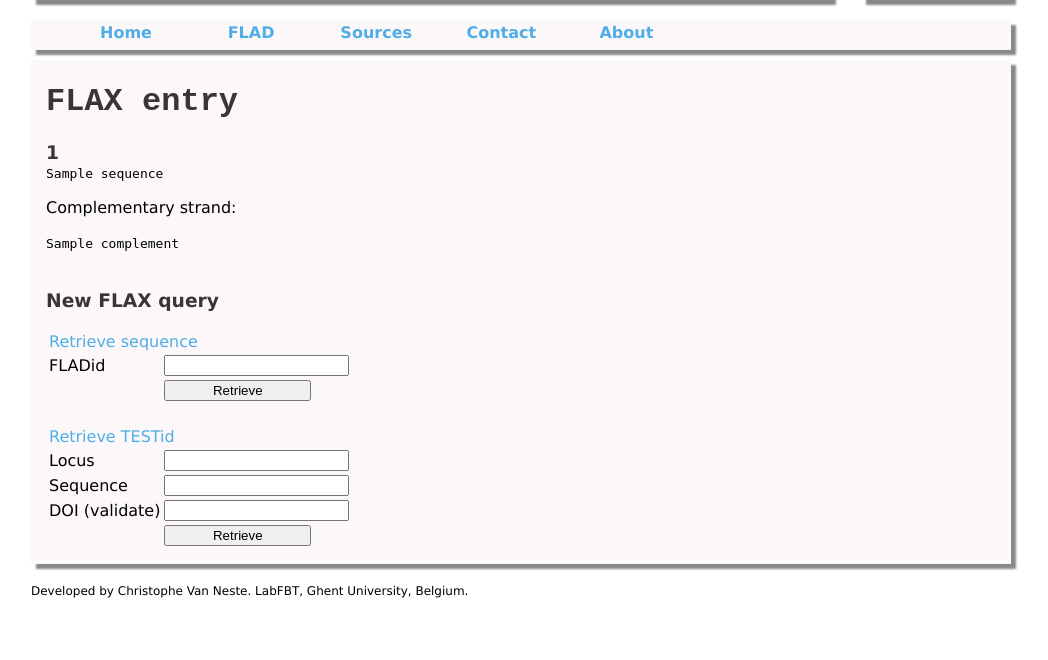
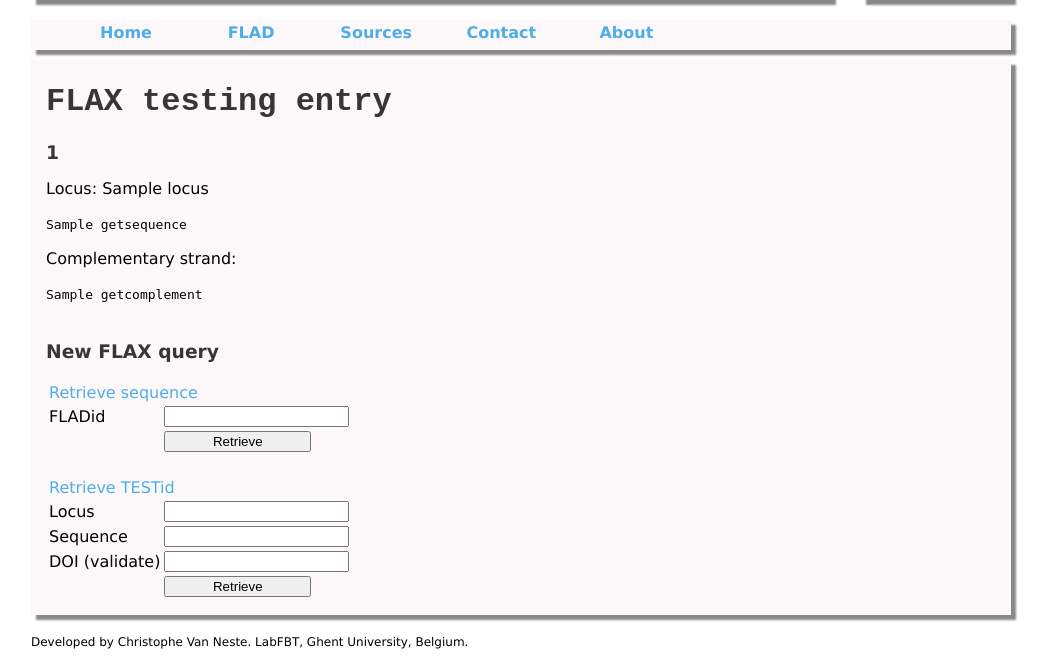
Before and after one commit to beukueb/myflq, a Django app: template src/MyFLsite/flad/templates/flad/seqidx.html in a window 1280 px wide. Shown: the part 140-800 px from the top of the page, without its empty margins (119-1167 px from the left). Run offline with Django 3.2, Linux system fonts and the light colour scheme; the template is opened without the code that fills it: most values are stand-ins (such as "Sample title", 1, 10 or a date in 2020).

Commit message:
flad testing without locus 	new file:   flad/migrations/0004_allele_validationuser.py 	modified:   flad/models.py 	modified:   flad/templates/flad/seqidx.html 	modified:   flad/views.py

```diff
--- a/src/MyFLsite/flad/models.py
+++ b/src/MyFLsite/flad/models.py
@@ -229,7 +229,7 @@ class Allele(models.Model):
             match = cls.fladrex.match(fladid)
             fladid = int(match.group('fladid'),base=16)
             locus = match.group('locus')
-            if locus: locus = Locus.objects.get(id=locus)
+            if locus: locus = cls.Locus.objects.get(id=locus)
             allele = cls.objects.get(fladid=fladid,
                                      locus=locus)
         else:
@@ -332,7 +332,7 @@ class TestAllele(Allele):
     """
     This model will be used by the FLAD testing service FLAX
     """
-    context = 'testing'
+    context = 'T'
 
 class FLADkey(models.Model):
     """
--- a/src/MyFLsite/flad/templates/flad/seqidx.html
+++ b/src/MyFLsite/flad/templates/flad/seqidx.html
@@ -2,19 +2,21 @@
 {% load staticfiles %}
 
 {% block fladcontent %}
-{% if sequence %}
- {% if fladid %}
- <h1> FLAX entry </h1>
- <h3 style="margin-bottom:0px;">{{ fladid }}</h3>
- <code style="max-width:80em;word-wrap:break-word;">{{ sequence }}</code>
+{% if allele.getsequence %}
+ {% if allele.fladid %}
+ <h1> FLAX testing entry </h1>
+ <h3 style="margin-bottom:0px;">{{ allele.getfladid }}</h3>
+ {% if allele.locus %}<p>Locus: {{ allele.locus }}</p>{% endif %}
+ <code style="max-width:80em;word-wrap:break-word;">{{ allele.getsequence }}</code>
  <p>Complementary strand:<p>
- <code style="max-width:80em;word-wrap:break-word;">{{ complement }}</code>
+ <code style="max-width:80em;word-wrap:break-word;">{{ allele.getcomplement }}</code>
  {% else %}
  <p>Not yet entered in the database:</p>
- <code style="max-width:80em;word-wrap:break-word;">{{ sequence }}</code>
+ {% if allele.locus %}<p>Locus = {{ allele.locus }}</p>{% endif %}
+ <code style="max-width:80em;word-wrap:break-word;">{{ allele.getsequence }}</code>
  {% endif %}
-{% elif fladid %}
- <p>There is no sequence entry for: <span style="color:red;">{{ fladid }}</span></p>
+{% elif allele.unknown %}
+ <p>There is no sequence entry for: <span style="color:red;">{{ allele.fladid }}</span></p>
 {% endif %}
 <br /><br />
 {% endblock %}
--- a/src/MyFLsite/flad/views.py
+++ b/src/MyFLsite/flad/views.py
@@ -31,7 +31,9 @@ def getsequence(request,flad,fladid,transform=False,mode=False):
 
 def getid(request,flad,locus,seq,mode=False,validate=False):
     #Set up FLAD or FLAX
-    if flad.lower() == 'flax': from flad.models import TestAllele as Allele
+    if flad.lower() == 'flax':
+        from flad.models import TestAllele as Allele
+        locus = None #locus masked for testing
     else: from flad.models import Allele
 
     try: allele = Allele.search(locus=locus,seq=seq,closeMatch=False)
```
Also changed, not shown: src/MyFLsite/flad/migrations/0004_allele_validationuser.py (added).
